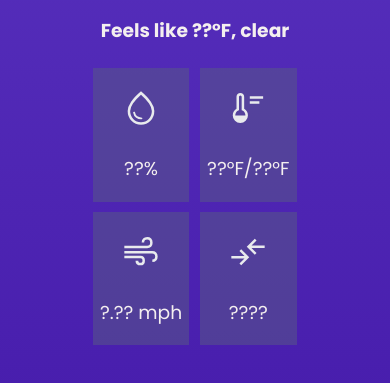
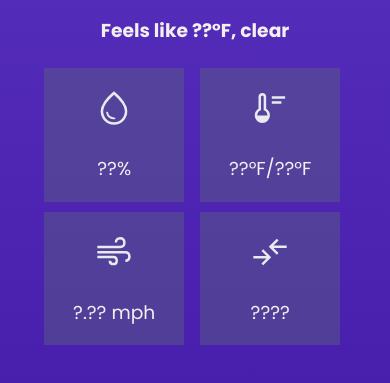
Before and after one commit to CubeNode/Weather-app-2, a plain HTML site: page index.html in a window 390 px wide. Shown: the part 345-728 px from the top of the page. Drawn offline with Linux system fonts and the light colour scheme.

Commit message:
Add files via upload

```diff
--- a/style.css
+++ b/style.css
@@ -11,7 +11,7 @@ body {
     object-fit: fill;
     background-repeat: no-repeat;
     background-size: 100vw 100vh;
-    overflow: hidden;
+
 }
 
 #container {
@@ -187,6 +187,7 @@ body {
     }
 
     #info {
+        width: 80%;
         margin: 0 auto;
         background-color: rgba(88, 92, 132, 0);
     }
```
